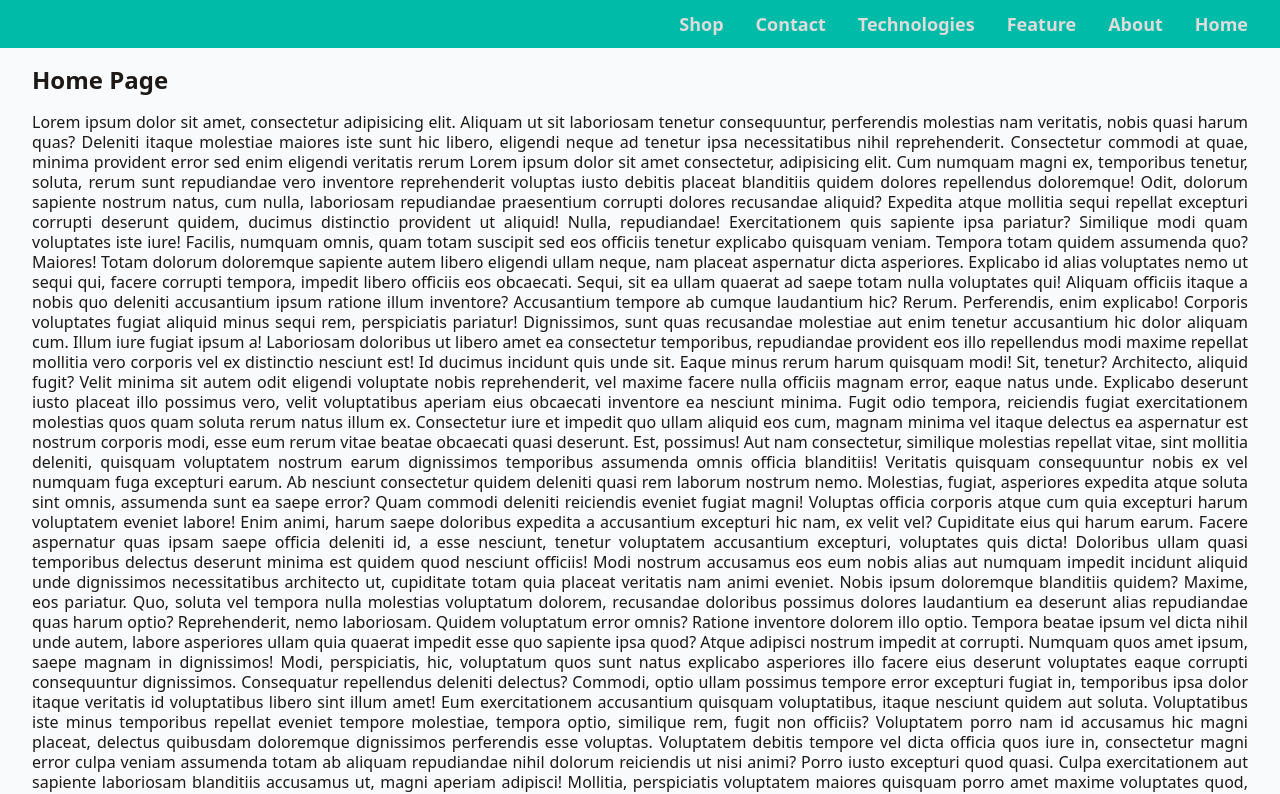
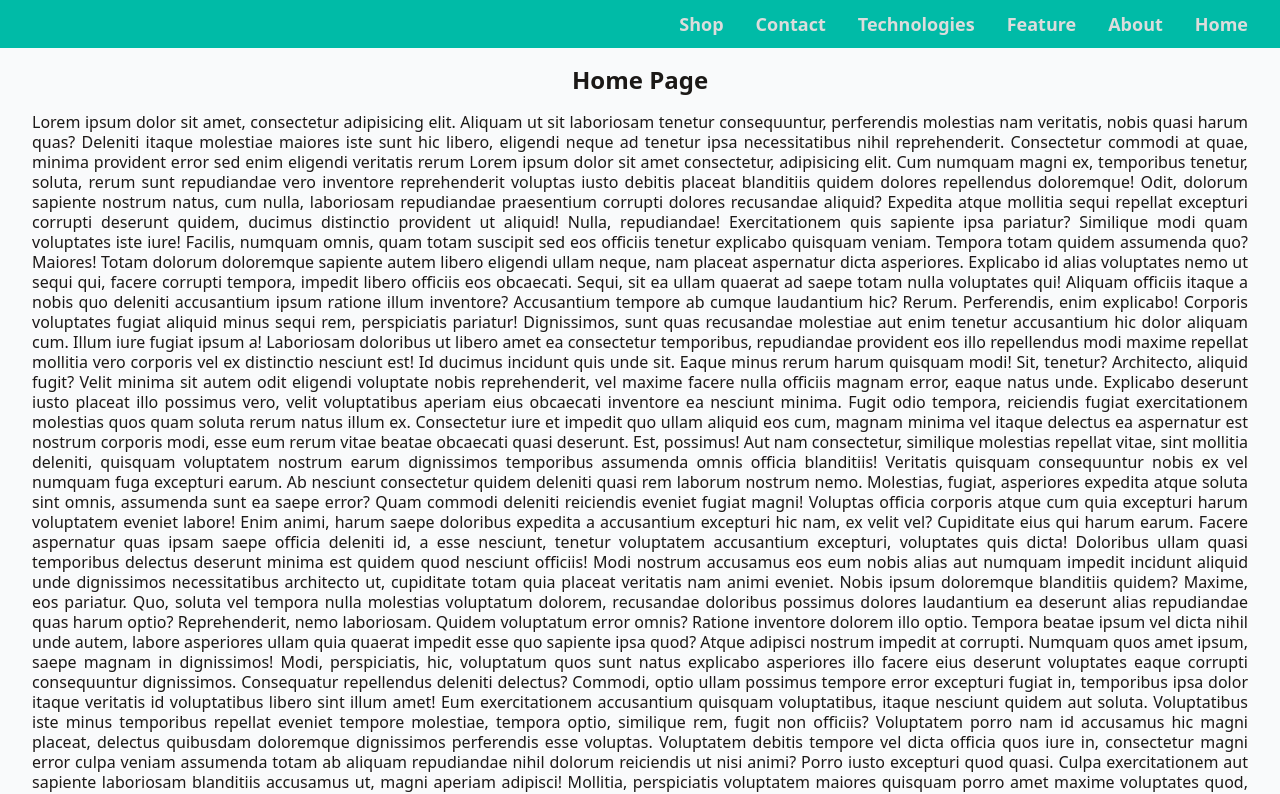
Before and after one commit to yaser-pakniyat/shop-demo, a Next.js app: page /shop-demo/ in a window 1280 px wide. Shown: the top 794 px of the page. Built offline with nearby package versions, Linux system fonts and the light colour scheme; some icons are missing.

Commit message:
style(globals): center title text

```diff
--- a/styles/globals.css
+++ b/styles/globals.css
@@ -17,7 +17,7 @@
 }
 
 .title {
-  @apply mb-4 text-2xl font-bold;
+  @apply mb-4 text-center text-2xl font-bold;
 }
 
 .text {
```
